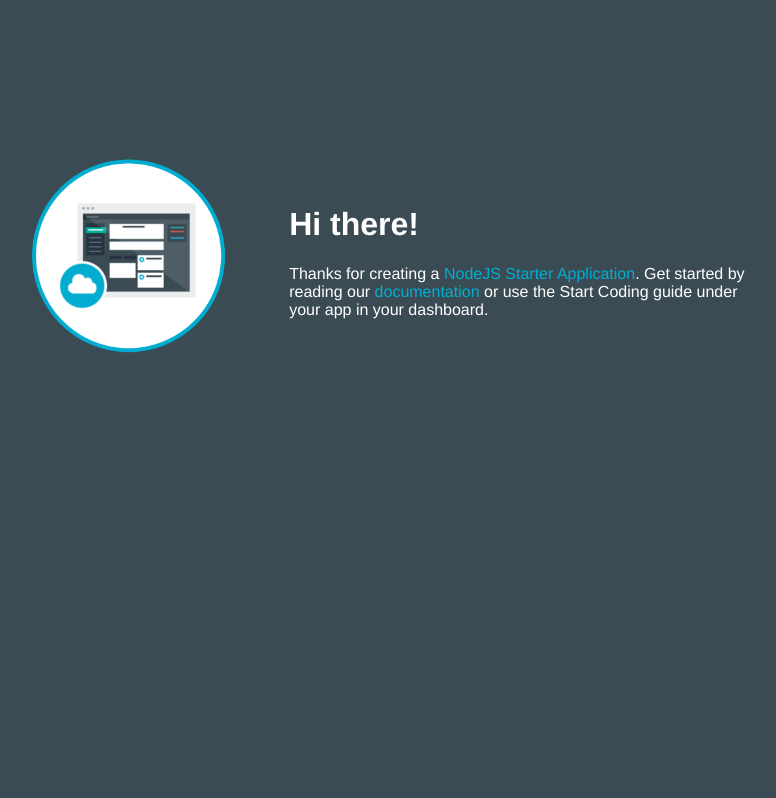
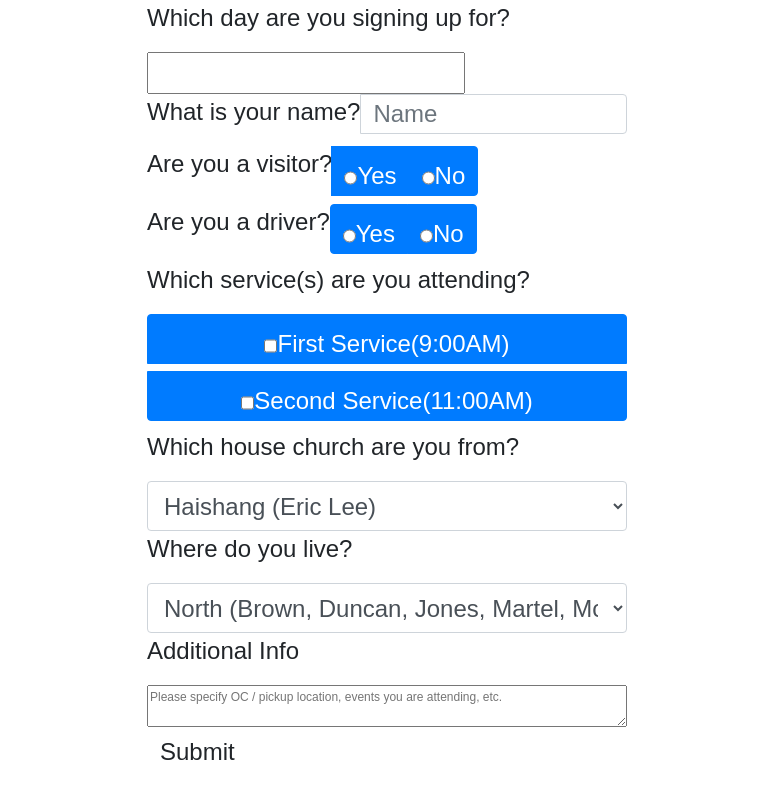
Before and after one commit to MikeEhman/nlfrides, a website: page public/index.html in a window 1280 px wide. Shown: the whole page, without its empty margins (253-1029 px from the left). Drawn offline with nearby package versions, Linux system fonts and the light colour scheme.

Commit message:
important schtuff

```diff
--- a/app.js
+++ b/app.js
@@ -23,7 +23,7 @@
 
 // response and request routing
 app.get("/", function(request, response){
-  response.sendFile("main.html");
+  response.sendFile("index.html");
 });
 
 
--- a/public/index.html
+++ b/public/index.html
@@ -1,27 +1,151 @@
-<!DOCTYPE html>
 <html>
+<head>
+<title> New Life @ Rice Ride Forms</title>
+<meta name="viewport" content="width=device-width, initial-scale=1.0">
+    <meta name="description" content="">
+    <meta name="author" content="">
 
-  <head>
-    <title>NodeJS Starter Application</title>
-    <meta charset="utf-8">
-    <meta http-equiv="X-UA-Compatible" content="IE=edge">
-    <meta name="viewport" content="width=device-width, initial-scale=1">
-    <link rel="stylesheet" href="stylesheets/style.css">
-  </head>
+    <!-- Le styles -->
+    <link href="lib/bootstrap/css/bootstrap.css" rel="stylesheet">
+    <link href="lib/bootstrap/css/datepicker.css" rel="stylesheet">
+    <style>
+      #bigdiv {
+          width:480px;
 
-  <body>
-    <table>
-      <tr>
-        <td style= "width:30%;">
-          <img class = "newappIcon" src="images/newapp-icon.png">
-        <td>
-            <h1>Hi there!</h1>
-          <p>Thanks for creating a
-            <span class = "blue">NodeJS Starter Application</span>.
-            Get started by reading our
-            <a href = "https://www.ng.bluemix.net/docs/#starters/nodejs/index.html#nodejs">documentation</a>
-            or use the Start Coding guide under your app in your dashboard.
-    </table>
-  </body>
+          position: absolute;
+          top:0;
+          bottom: 0;
+          left: 0;
+          right: 0;
+          font-size:24px;
+          font-family:Ubuntu, sans-serif;
+          margin: auto;
+      }
+
+      .btn {
+          height:50px;
+          font-size:24px;
+      }
+
+      .form-control {
+          height:50px;
+          font-size:24px;
+      }
+
+      #etctext {
+        width:100%;
+        font-size:12px;
+      }
+
+    </style>
+
+    <!-- HTML5 shim, for IE6-8 support of HTML5 elements -->
+    <!--[if lt IE 9]>
+      <script src="lib/bootstrap/js/html5shiv.js"></script>
+    <![endif]-->
+
+    <!-- Fav and touch icons -->
+    <link rel="apple-touch-icon-precomposed" sizes="144x144" href="lib/bootstrap/ico/apple-touch-icon-144-precomposed.png">
+    <link rel="apple-touch-icon-precomposed" sizes="114x114" href="lib/bootstrap/ico/apple-touch-icon-114-precomposed.png">
+      <link rel="apple-touch-icon-precomposed" sizes="72x72" href="lib/bootstrap/ico/apple-touch-icon-72-precomposed.png">
+                    <link rel="apple-touch-icon-precomposed" href="lib/bootstrap/ico/apple-touch-icon-57-precomposed.png">
+                                   <link rel="shortcut icon" href="lib/bootstrap/ico/favicon.png">
+</head>
+
+<body>
+<div id="bigdiv" align="left">
+
+<div id="datediv">
+<p>Which day are you signing up for?</p>
+<input type="text" id="dp"></input>
+</div>
+
+<div id="namediv" class="input-group">
+  <p>What is your name?</p>
+  <input type="text" class="form-control" placeholder="Name" aria-describedby="basic-addon1" style="height:40px;">
+</div>
+
+<div id="visitordiv" class="btn-group" role="group">
+<p>Are you a visitor?</p>
+<div class="btn-group" role="group" data-toggle="buttons">
+<label class="btn btn-primary"><input type="radio" name="isVisitor" id="vtrue" class="btn btn-default">Yes</input></label>
+<label class="btn btn-primary"><input type="radio" name="isVisitor" id="vfalse" class="btn btn-default">No</input></label>
+</div>
+</div>
+
+<div id="driverdiv" class="input-group" role="group">
+<p>Are you a driver?</p>
+<div class="btn-group" role="group" data-toggle="buttons">
+<label class="btn btn-primary"><input type="radio" name="isDriver" id="dtrue" class="btn btn-default">Yes</input></label>
+<label class="btn btn-primary"><input type="radio" name="isDriver" id="dfalse" class="btn btn-default">No</input></label>
+</div>
+</div>
+
+<div id="servicediv" class="input-group">
+<p>Which service(s) are you attending?</p>
+<div class="btn-group-vertical input-group" role="group" data-toggle="buttons">
+<label class="btn btn-primary"><input type="checkbox" id="s1" class="btn btn-default">First Service(9:00AM)</input></label>
+<label class="btn btn-primary"><input type="checkbox" id="s2" class="btn btn-default">Second Service(11:00AM)</input></label>
+</div>
+</div>
+
+
+
+
+
+
+
+<div id="hcdiv">
+<p>Which house church are you from?</p>
+<select id="hcdd" class="form-control">
+<option>Haishang (Eric Lee)</option>
+<option>Kenya (Daniel Du & Michelle Lo)</option>
+<option>Oman (Sean Lee & Michelle Won)</option>
+<option>Palu (James Lee & Alice Kim)</option>
+<option>Saigon (Willie Lo & Sun Ji)</option>
+<option>Siem Reap (William Choi & Elizabeth Sok)</option>
+<option> None (yet hehehe)</option>
+</select>
+</ul>
+
+
+</div>
+
+<div id="locdiv">
+<p>Where do you live?</p>
+<select id="locdd" class="form-control">
+<option value="north">North (Brown, Duncan, Jones, Martel, McMurtry)</option>
+<option value="south">South (Baker, Hanszen, Lovett, Sid Richardson, Wiess, Will Rice)</option>
+<option value="oc">Off Campus (indicate location in the "Additional Info" section)</option>
+<option value="other">Other (specify in the "Additional Info" section)</option>
+</select>
+
+
+</div>
+
+<div id="etcdiv">
+<p>Additional Info</p>
+<textarea id="etctext" placeholder="Please specify OC / pickup location, events you are attending, etc."></textarea>
+</div>
+
+
+
+<div id="submitdiv">
+<input type="submit" class="btn btn-default" value="Submit"></input>
+</div>
+
+
+
+
+    <script src="https://ajax.googleapis.com/ajax/libs/jquery/1.11.3/jquery.min.js"></script>
+    <script src="lib/bootstrap/js/bootstrap.min.js"></script>
+    <script src="lib/bootstrap/js/bootstrap-datepicker.js"></script>
+    <script src="./index.js"></script>
+
+</body>
+
+
+
+
 
 </html>
```
